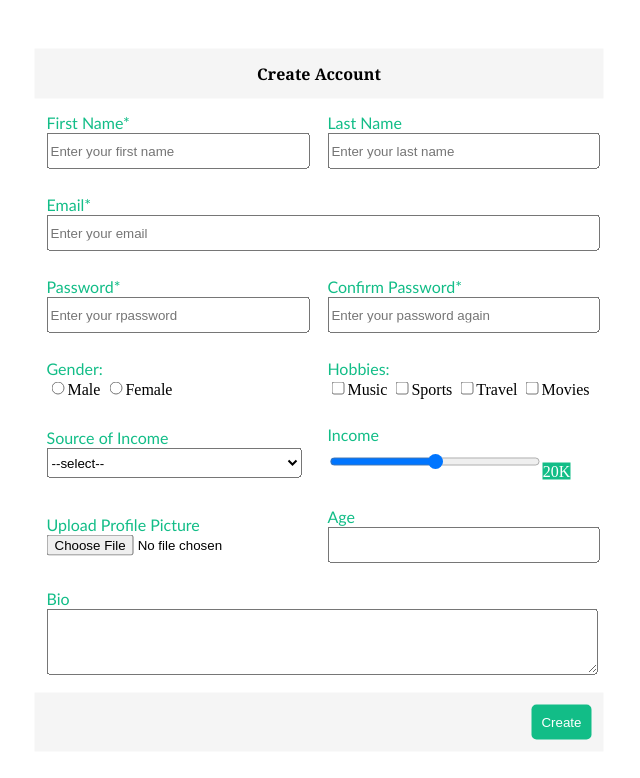
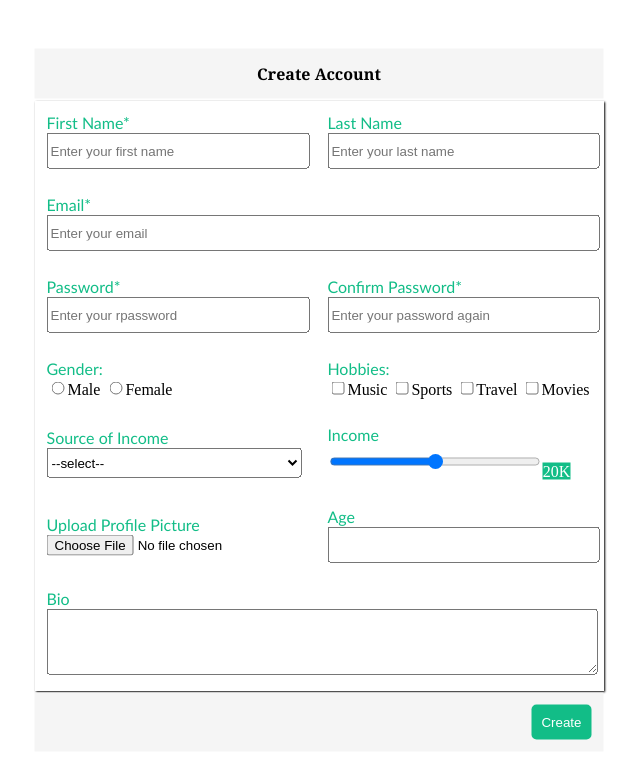
Before and after one commit to LabhJoshi/MV-Clouds, a plain HTML site: page Day-1/form-2.html in a window 1280 px wide. Shown: the whole page, without its empty margins (321-961 px from the left). Drawn offline with Linux system fonts and the light colour scheme.

Commit message:
second commit

```diff
--- a/Day-1/form-2.css
+++ b/Day-1/form-2.css
@@ -8,6 +8,11 @@
 table thead{
     background-color: whitesmoke;
     height: 50px;
+}
+
+tbody{
+    box-shadow: 1px 1px 2px;
+
 }
 
 table td{
--- a/Day-1/form-2.html
+++ b/Day-1/form-2.html
@@ -64,10 +64,12 @@
                     <td colspan="2"><span class="fonts"><label for="bio">Bio</label></span><br>
                     <textarea id="bio" rows="4" cols="60"></textarea>
                 </tr>
+            </tbody>
+            <tfoot>
                 <tr class="footer">
                     <td colspan="2"><input type="button" class="button" value="Create"></td>
                 </tr>
-            </tbody>
+            </tfoot>
         </table>
     </div>
 </body>
```
